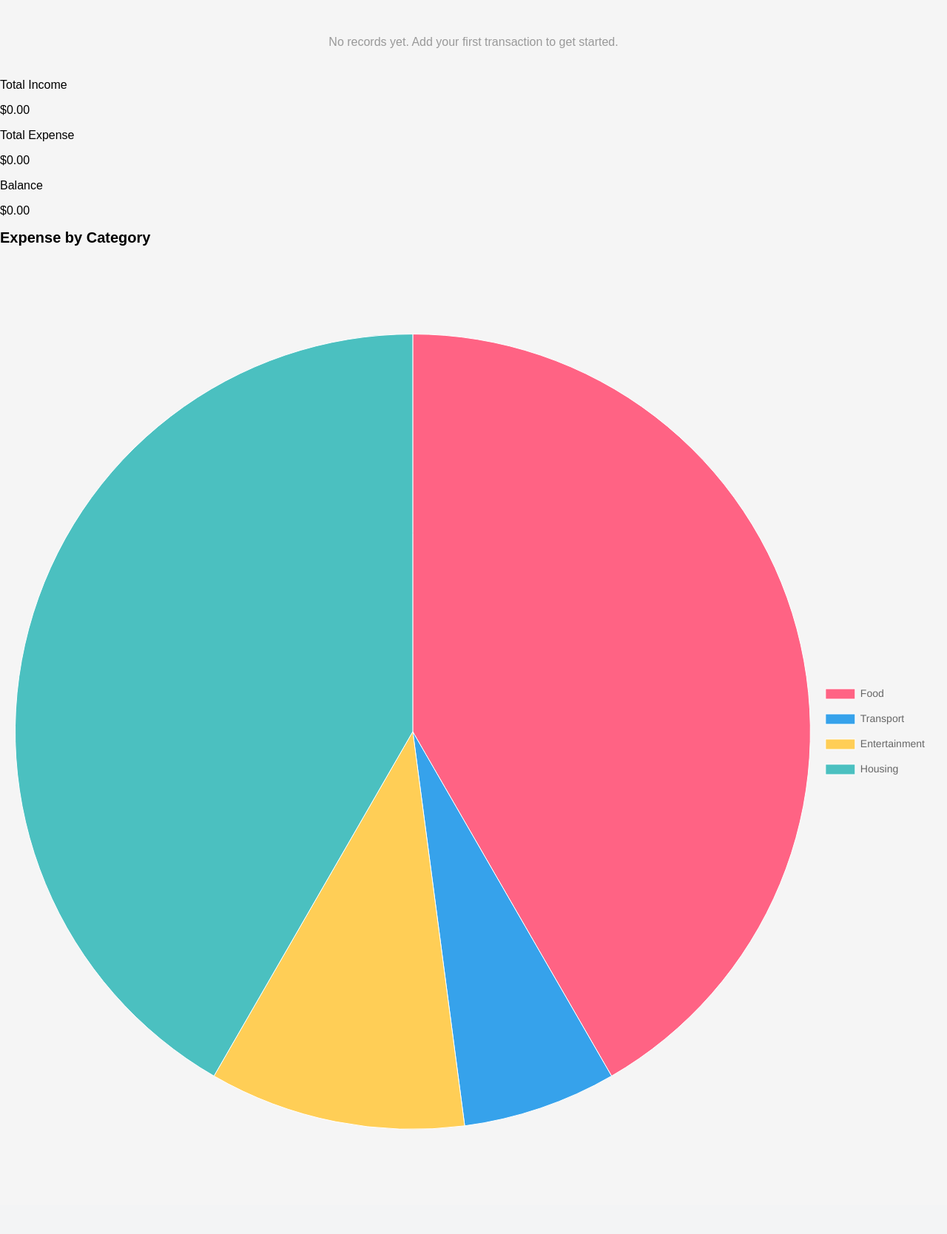
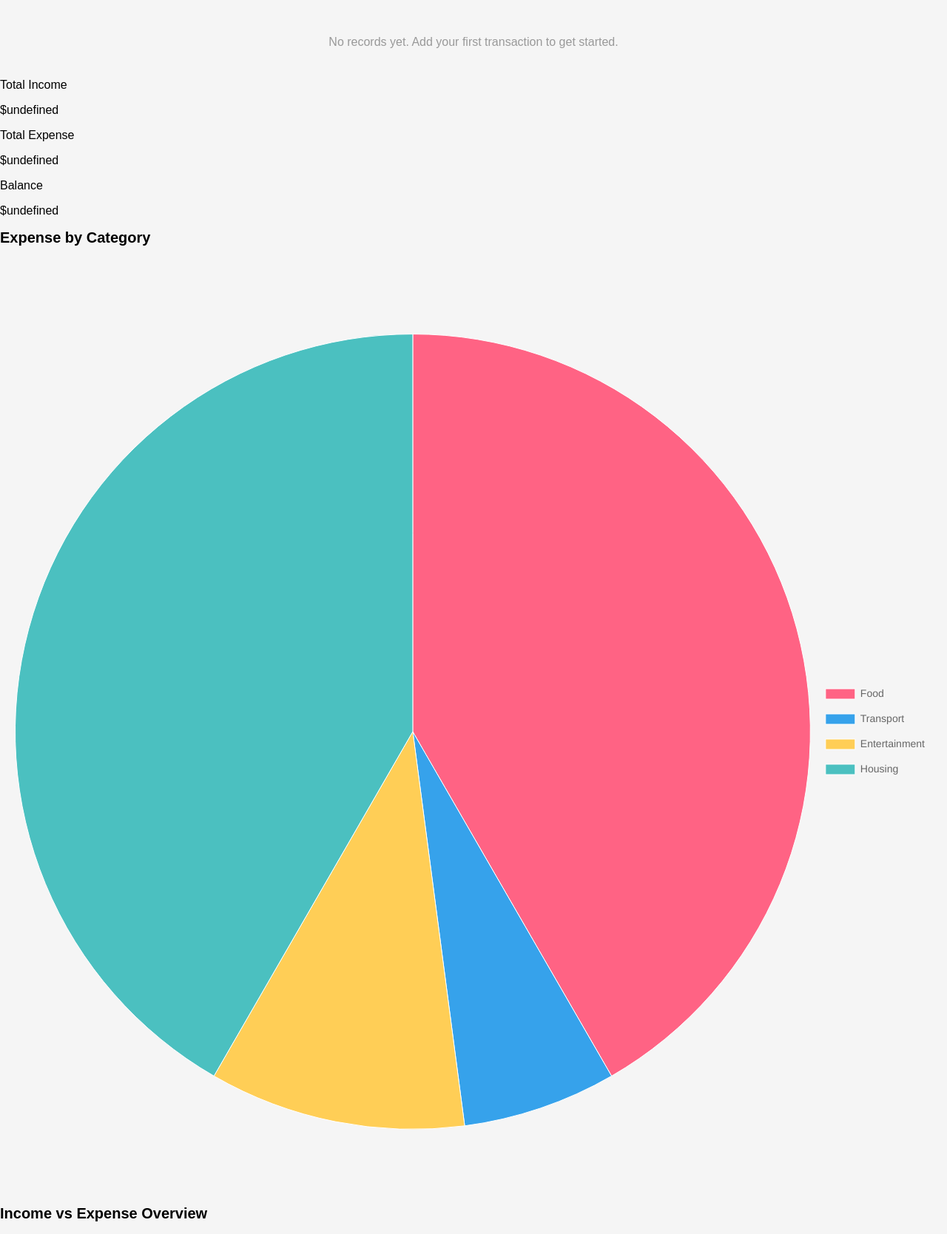
Before and after one commit to Jay-23-Lebron/expense-tracker-web, a Flask app: page / in a window 1280 px wide. Shown: the part 94-1762 px from the top of the page at 74% size. Before the commit the page ends 1621 px from the top, so only its background shows below. Run offline with Flask 3, Linux system fonts and the light colour scheme; data that the repository does not hold is empty.

Commit message:
feat(stats): add stats API and dashboard summary visuals

```diff
--- a/templates/dashboard.html
+++ b/templates/dashboard.html
@@ -4,7 +4,7 @@
     <meta charset="UTF-8">
     <title>Dashboard</title>
     <link rel="stylesheet" href="../static/style.css">
-    <script src="https://cdn.jsdelivr.net/npm/chart.js"></script>
+    <script src="https://cdn.bootcdn.net/ajax/libs/Chart.js/4.4.1/chart.umd.min.js"></script>
 </head>
 <body>
     <nav>
@@ -69,6 +69,13 @@
         </div>
     </section>
 
+    <section class="chart-section">
+        <h2>Income vs Expense Overview</h2>
+        <div class="chart-container">
+            <canvas id="incomeExpensePie"></canvas>
+        </div>
+    </section>
+
     <script>
         const canvas = document.getElementById('categoryPieChart');
         const ctx = canvas.getContext('2d');
@@ -122,5 +129,46 @@
             }
         );
     </script>
+
+    <script>
+        document.addEventListener('DOMContentLoaded', function() {
+            fetch('/stats')
+                .then(response => {
+                    return response.json();
+                })
+                .then(statsData => {
+                    document.getElementById('totalIncome').textContent = `$${statsData.total_income}`;
+                    document.getElementById('totalExpense').textContent = `$${statsData.total_expense}`;
+                    document.getElementById('balance').textContent = `$${statsData.balance}`;
+
+                    const pieCanvas = document.getElementById('incomeExpensePie');
+                    const chartContext = pieCanvas.getContext('2d');
+
+                    const pieChartConfig = {
+                        type: 'pie',
+                        data: {
+                            labels: ['Total Income', 'Total Expense'],
+                            datasets: [{
+                                data: [statsData.total_income, statsData.total_expense],
+                                backgroundColor: ['#27ae60', '#e74c3c'],
+                                borderColor: '#ffffff',
+                                borderWidth: 2
+                            }]
+                        },
+                        options: {
+                            responsive: true,
+                            plugins: {
+                                legend: {
+                                    position: 'right',
+                                }
+                            }
+                        }
+                    };
+
+                    new Chart(chartContext, pieChartConfig);
+                });
+        });
+    </script>
+
 </body>
 </html>
```
